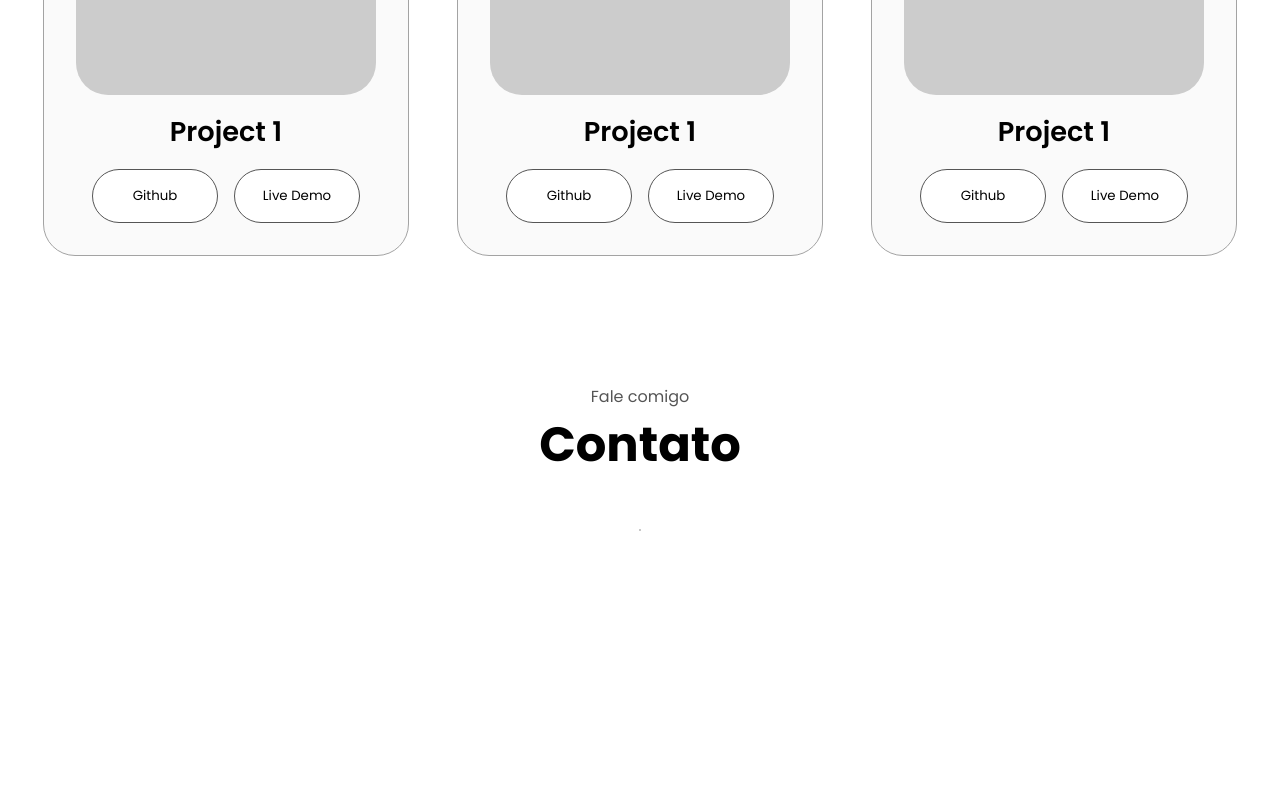
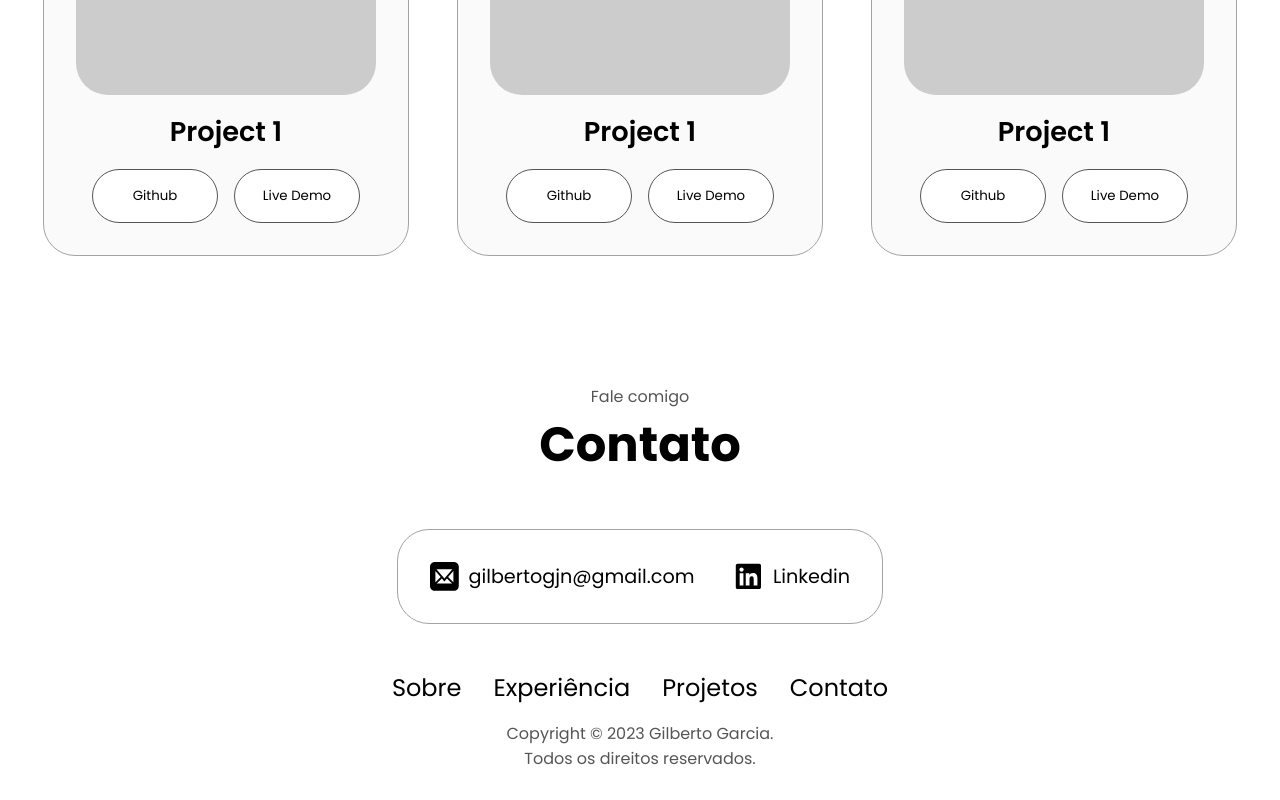
Before and after one commit to gilbertogjn/frontend-portfolio, a React (Vite) app: page / in a window 1280 px wide. Shown: the part 3333-4133 px from the top of the page. Before the commit the page ends 3912 px from the top, so only its background shows below. Built offline with nearby package versions, Linux system fonts and the light colour scheme; the HTML template or start-up script is replaced by a standard one.

Commit message:
add footer section

```diff
--- a/src/App.tsx
+++ b/src/App.tsx
@@ -1,6 +1,7 @@
 import About from "./components/About";
 import Contact from "./components/Contact";
 import Experience from "./components/Experience";
+import Footer from "./components/Footer";
 import Header from "./components/Header";
 import { Hero } from "./components/Hero";
 import Projects from "./components/Projects";
@@ -16,6 +17,7 @@ function App() {
       <Experience />
       <Projects />
       <Contact />
+      <Footer />
     </>
   );
 }
--- a/src/components/Contact/index.tsx
+++ b/src/components/Contact/index.tsx
@@ -1,11 +1,26 @@
 import Heading from "../Heading";
 import { ContactContainer } from "./styles";
 
+import { ImMail } from "react-icons/im";
+import { FaLinkedin } from "react-icons/fa";
+
 const Contact = () => (
-    <ContactContainer>
-        <Heading title="Contato" subtitle="Fale comigo" />
-        <div className="links"></div>
-    </ContactContainer>
+  <ContactContainer>
+    <Heading title="Contato" subtitle="Fale comigo" />
+    <div className="links">
+      <a href="gilbertogjn@gmail.com">
+        <ImMail className="icon" />
+        gilbertogjn@gmail.com
+      </a>
+      <a
+        target="_blank"
+        href="https://www.linkedin.com/in/gilbertogarcia-frontend/"
+      >
+        <FaLinkedin className="icon" />
+        Linkedin
+      </a>
+    </div>
+  </ContactContainer>
 );
 
 export default Contact;
--- a/src/components/Contact/styles.ts
+++ b/src/components/Contact/styles.ts
@@ -1,7 +1,7 @@
 import styled from "styled-components";
 import { colors } from "../../styles";
 
-export const ContactContainer = styled.div`
+export const ContactContainer = styled.section`
     display: flex;
     flex-direction: column;
     align-items: center;
@@ -11,8 +11,20 @@ export const ContactContainer = styled.div`
 
     .links {
         display: flex;
-        gap: 1rem;
+        gap: 2.5rem;
         border: 1px solid ${colors.borderGray};
         border-radius: 2rem;
+        padding: 2rem;
+        font-size: 1.2rem;
+
+        .icon {
+            font-size: 1.8rem;
+        }
+
+        a {
+            display: flex;
+            align-items: center;
+            gap: 0.6rem;
+        }
     }
 `
--- /dev/null
+++ b/src/components/Footer/index.tsx
@@ -0,0 +1,20 @@
+import { FooterContainer } from "./styles";
+
+const Footer = () => (
+  <FooterContainer>
+    <div className="container">
+      <nav>
+        <ul>
+          <li>Sobre</li>
+          <li>Experiência</li>
+          <li>Projetos</li>
+          <li>Contato</li>
+        </ul>
+      </nav>
+      <p>Copyright © 2023 Gilberto Garcia. <br />
+        Todos os direitos reservados.</p>
+    </div>
+  </FooterContainer>
+);
+
+export default Footer;
--- /dev/null
+++ b/src/components/Footer/styles.ts
@@ -0,0 +1,25 @@
+import styled from "styled-components";
+import { colors } from "../../styles";
+
+export const FooterContainer = styled.footer`
+    width: 100%;
+    height: 6rem;
+    display: flex;
+    flex-direction: column;
+    align-items: center;
+    justify-content: center;
+    text-align: center;
+    margin-bottom: 2rem;
+
+    nav {
+        width: auto;
+        display: flex;
+        justify-content: center;
+        font-size: 1.5rem;
+        margin-bottom: 1rem;
+    }
+
+    p {
+        color: ${colors.textGray};
+    }
+`
```
